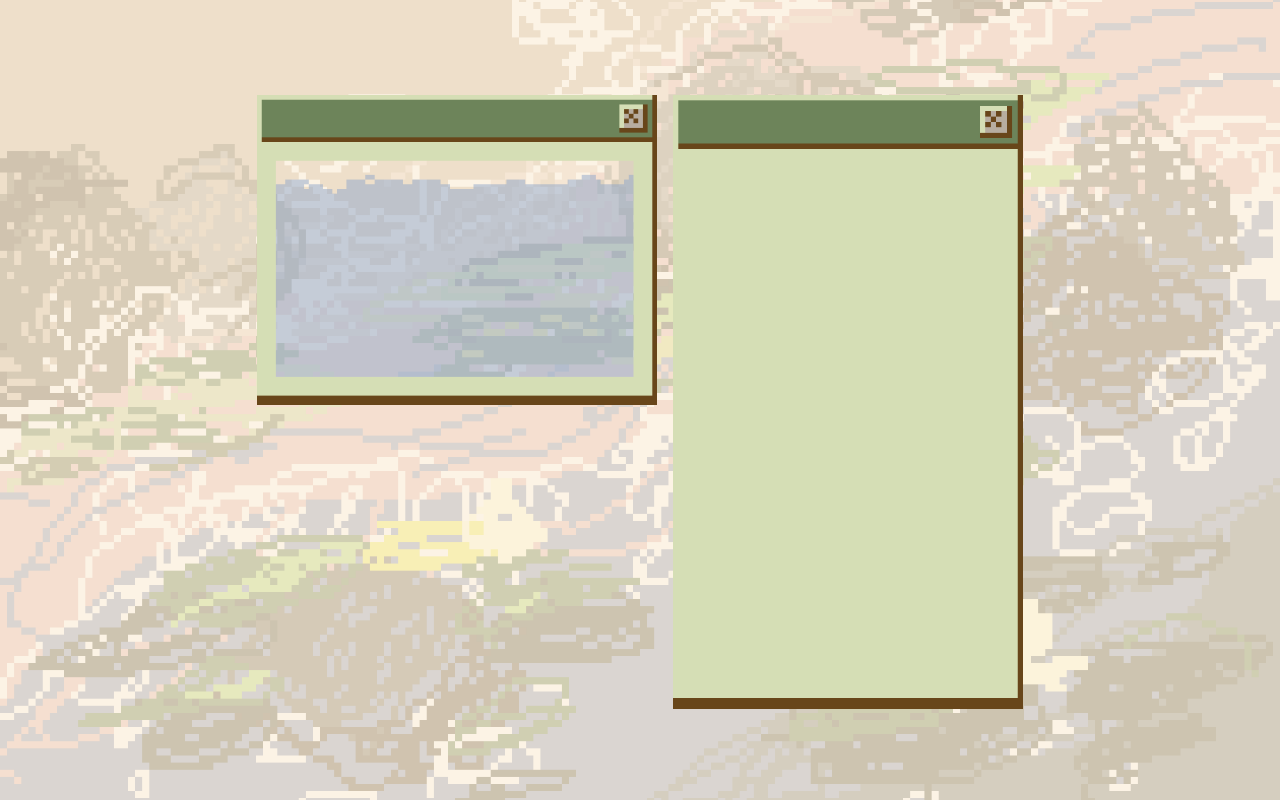
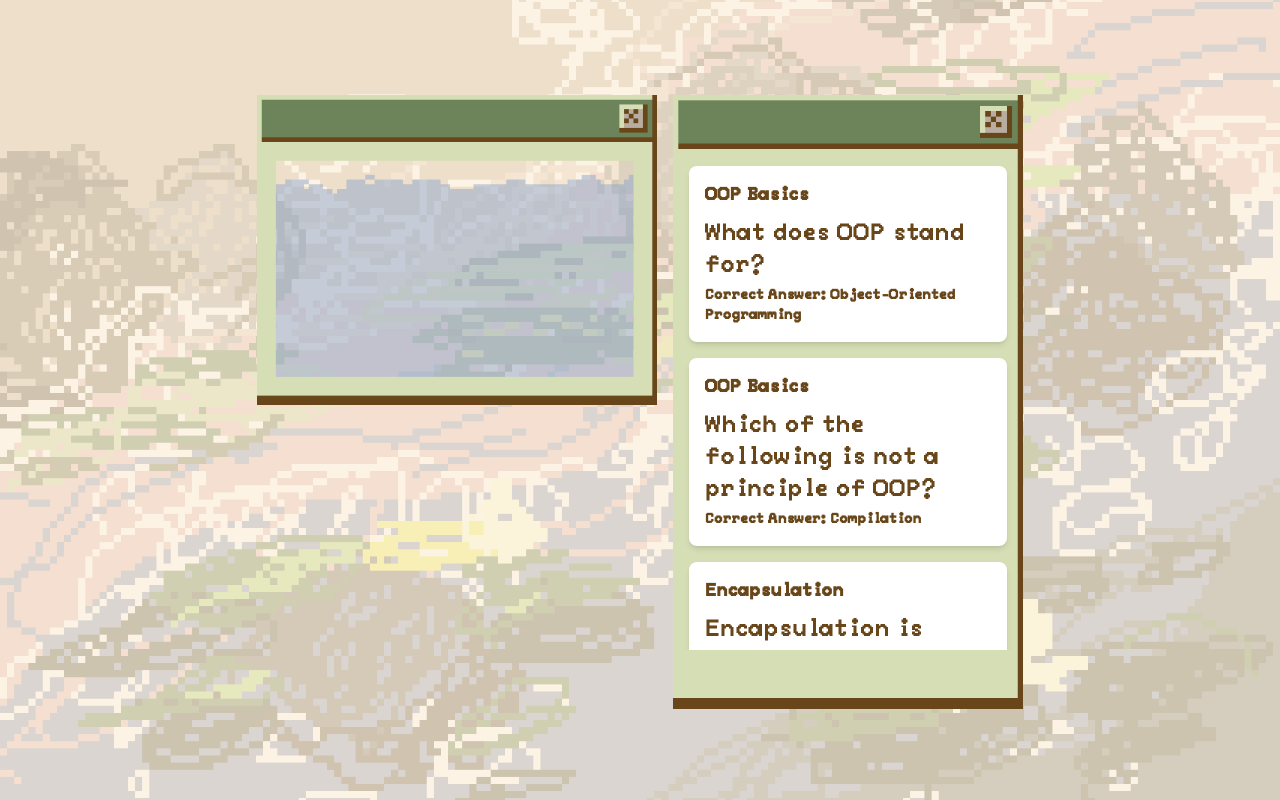
Before and after one commit to ayepricots/OOPTriviaGame, a Next.js app in the folder trivia-game/: page /feedback in a window 1280 px wide. Built offline with nearby package versions, Linux system fonts and the light colour scheme.

Commit message:
feat:Create question and answer/feedback layout as scrollable cards.

```diff
--- a/trivia-game/src/app/feedback/page.tsx
+++ b/trivia-game/src/app/feedback/page.tsx
@@ -3,7 +3,76 @@ import backgroundImage from "../../assets/bg_dim.png";
 import tankImage from "../../assets/window_tank.png";
 import windowLong from "../../assets/window_long.png";
 
+interface Question {
+	category: string;
+	question: string;
+	options: string[];
+	correctAnswer: string;
+}
+
 export default function Feedback() {
+	const questionsPool: Question[] = [
+		{
+			category: "OOP Basics",
+			question: "What does OOP stand for?",
+			options: ["Object-Oriented Programming", "Open-Operation Protocol", "Object Operation Protocol", "Optimal Object Processing"],
+			correctAnswer: "Object-Oriented Programming",
+		},
+		{
+			category: "OOP Basics",
+			question: "Which of the following is not a principle of OOP?",
+			options: ["Encapsulation", "Polymorphism", "Abstraction", "Compilation"],
+			correctAnswer: "Compilation",
+		},
+		{
+			category: "Encapsulation",
+			question: "Encapsulation is achieved using?",
+			options: ["Classes", "Methods", "Attributes", "All of the above"],
+			correctAnswer: "All of the above",
+		},
+		{
+			category: "Inheritance",
+			question: "What is inheritance in OOP?",
+			options: [
+				"Creating a new class from an existing class",
+				"Copying attributes from one class to another",
+				"Sharing data between two classes",
+				"None of the above",
+			],
+			correctAnswer: "Creating a new class from an existing class",
+		},
+		{
+			category: "Polymorphism",
+			question: "Which type of polymorphism is achieved by method overloading?",
+			options: ["Compile-time", "Run-time", "Dynamic", "None of the above"],
+			correctAnswer: "Compile-time",
+		},
+		{
+			category: "Design Patterns",
+			question: "Which of these is a creational design pattern?",
+			options: ["Singleton", "Observer", "Adapter", "Facade"],
+			correctAnswer: "Singleton",
+		},
+		{
+			category: "OOP Basics",
+			question: "What keyword is used to create an object in Java?",
+			options: ["new", "create", "object", "make"],
+			correctAnswer: "new",
+		},
+		{
+			category: "Inheritance",
+			question: "In Java, which keyword is used to inherit a class?",
+			options: ["extends", "implements", "inherits", "super"],
+			correctAnswer: "extends",
+		},
+		{
+			category: "Polymorphism",
+			question: "Which of these allows overriding a method in a subclass?",
+			options: ["Inheritance", "Encapsulation", "Abstraction", "None of the above"],
+			correctAnswer: "Inheritance",
+		},
+	];
+
 	return (
 		<div className="relative h-screen w-full flex items-center justify-center">
 			<Image
@@ -26,10 +95,24 @@ export default function Feedback() {
 						quality={100}
 					/>
 
-					<div className="absolute top-0 bottom-0 left-0 right-0 flex flex-col items-center justify-center space-y-4">
+					<div className="absolute top-0 bottom-0 left-0 right-0 flex flex-col items-center justify-center">
+						<div className="p-4 w-full h-[500px] overflow-y-scroll text-2xl text-[#684619] font-peaberry">
+							{questionsPool.map((question, index) => (
+								<div
+									key={index}
+									className="mb-4 p-4 bg-white rounded-lg shadow-md text-[#684619]"
+								>
+									<h3 className="font-bold text-lg mb-2">{question.category}</h3>
+									<p className="text-md mb-1">{question.question}</p>
+									<p className="text-sm font-semibold">
+										Correct Answer: {question.correctAnswer}
+									</p>
+								</div>
+							))}
+						</div>
 					</div>
 				</div>
 			</div>
 		</div>
 	);
-};
+}
```
